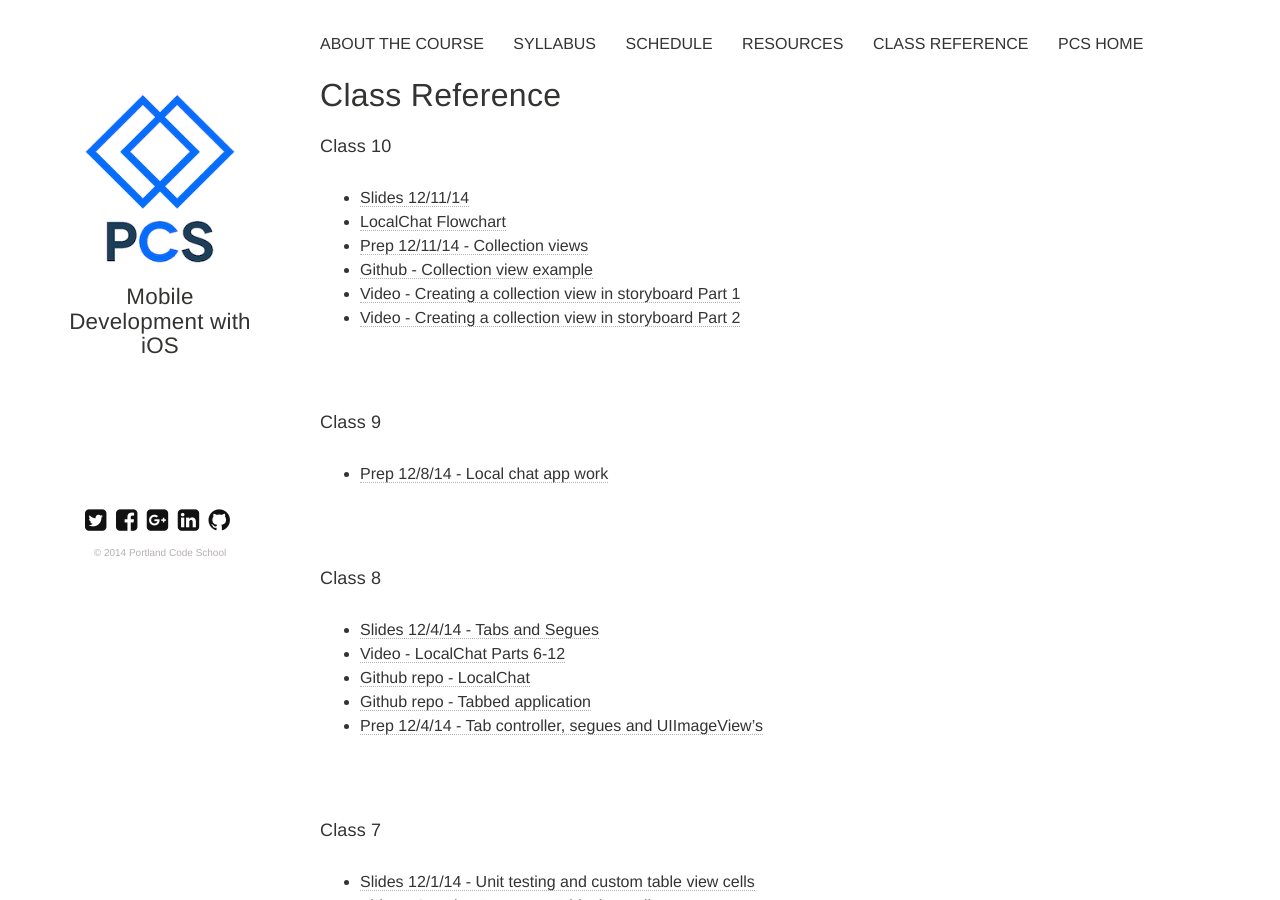
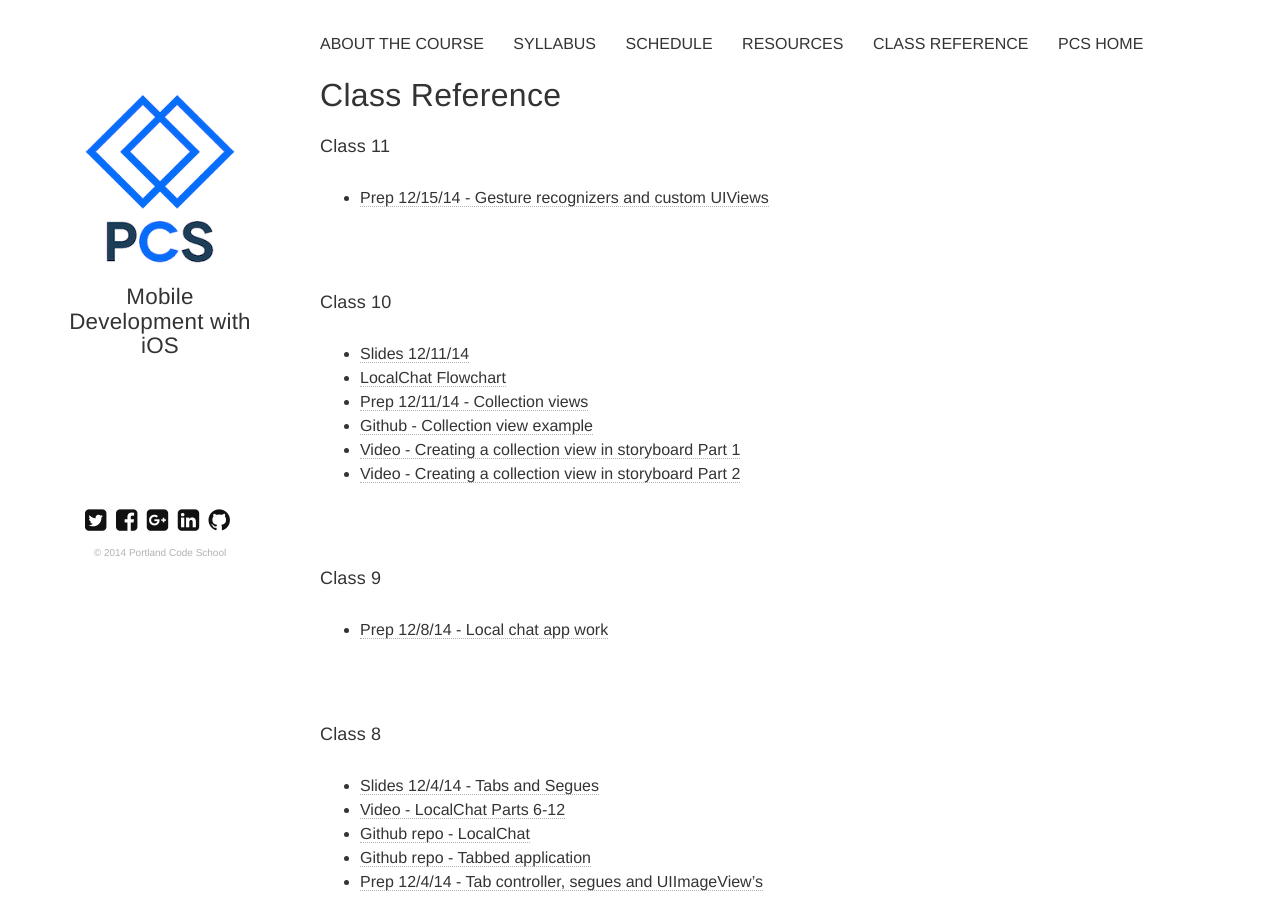
Before and after one commit to portlandcodeschool/ios, a Jekyll site: the page built from reference.md, in a window 1280 px wide and 900 px high. Built offline with Jekyll 4.4.1, drawn with Linux system fonts in a browser that asks for light colours; nearby versions of some CDN libraries.

Commit message:
Update reference.md

```diff
--- a/reference.md
+++ b/reference.md
@@ -5,6 +5,9 @@ title: Class Reference
 tagline: Mobile Development with iOS
 tags: [reference]
 ---
+####Class 11
+* [Prep 12/15/14 - Gesture recognizers and custom UIViews](https://docs.google.com/presentation/d/1Ya4E4KylREhoC7Y5C2so16ZULF0Jo1NQv0R1zp9S1Bo/edit?usp=sharing)
+
 ####Class 10
 * [Slides 12/11/14](https://docs.google.com/presentation/d/1PmnhUOtpWaReMoc6TZhLD53mOuevF0uIGGpPde0C6zg/edit?usp=sharing)
 * [LocalChat Flowchart](https://drive.google.com/file/d/0B1jxDrjd4WIaX2p2TXBESHlJd2c/view?usp=sharing)
```
